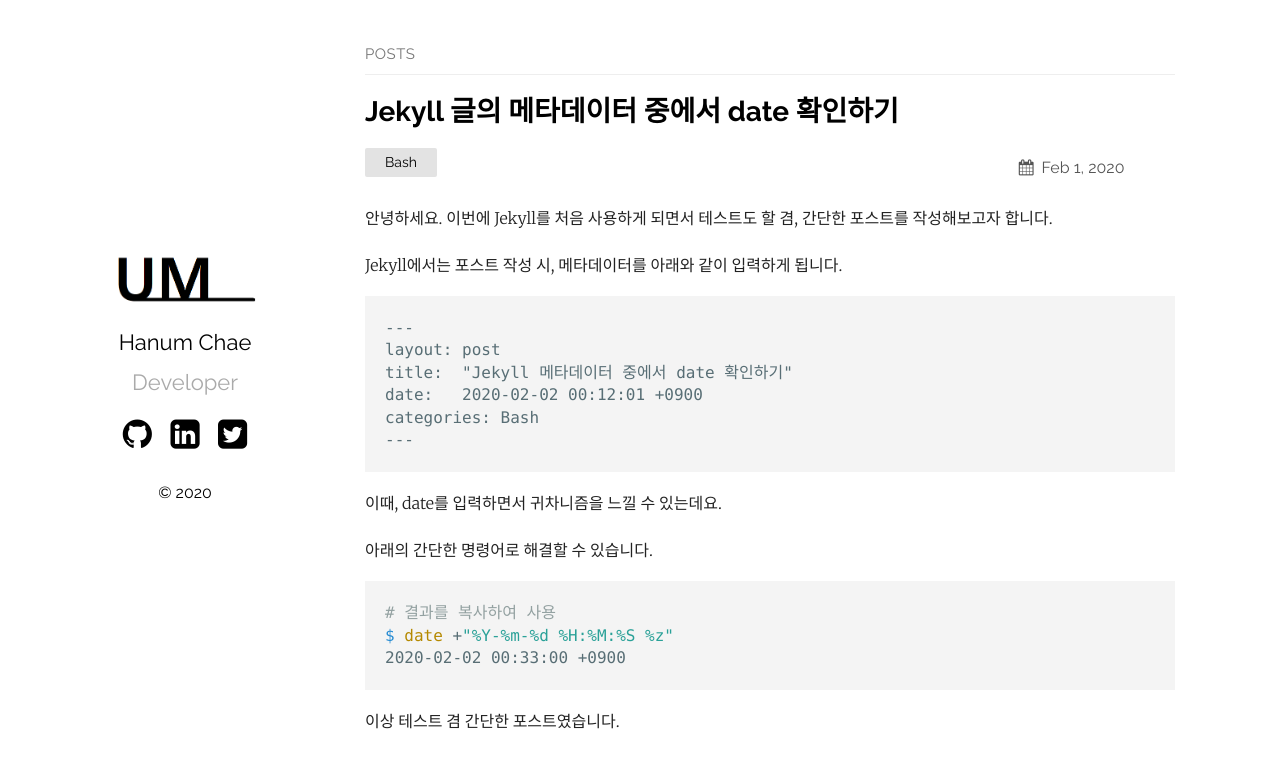
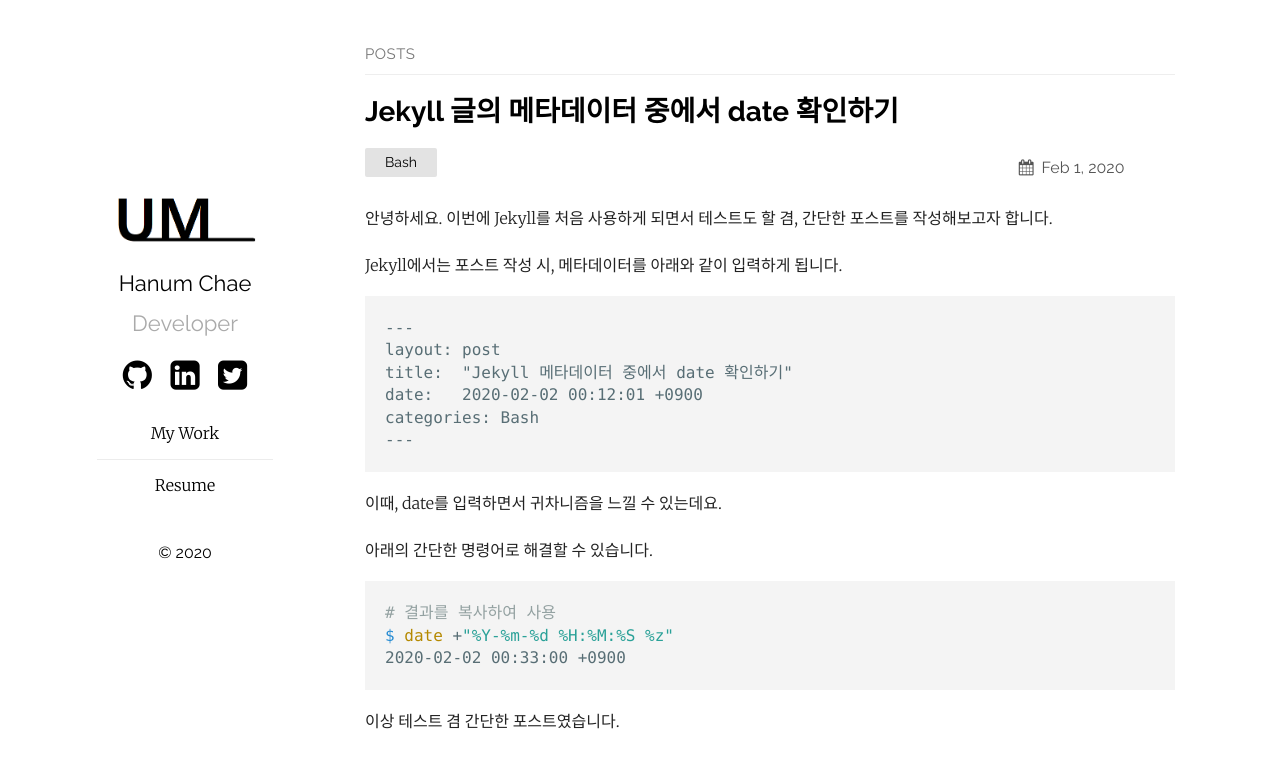
Before and after one commit to han2290/han2290.github.io, a Jekyll site: the page built from index.md, in a window 1280 px wide. Shown: the top 768 px of the page. Built offline with Jekyll 4.4.1, drawn with Linux system fonts in a browser that asks for light colours.

Commit message:
Add navigator

```diff
--- a/_config.yml
+++ b/_config.yml
@@ -23,6 +23,13 @@ plainwhite:
   tagline: Developer
   date_format: "%b %-d, %Y"
   sitemap: true # set to true to generate sitemap.xml content
+
+  # Navigate
+  navigation:
+    - title: My Work
+      url: "/my-work"
+    - title: Resume
+      url: "/resume"
 
   # generate social links in footer
   social_links:
```
